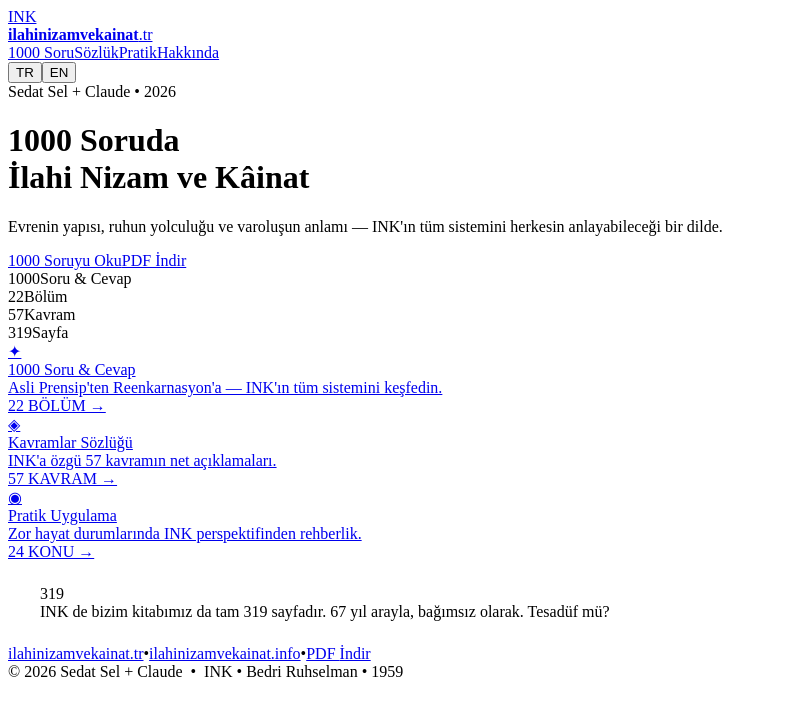
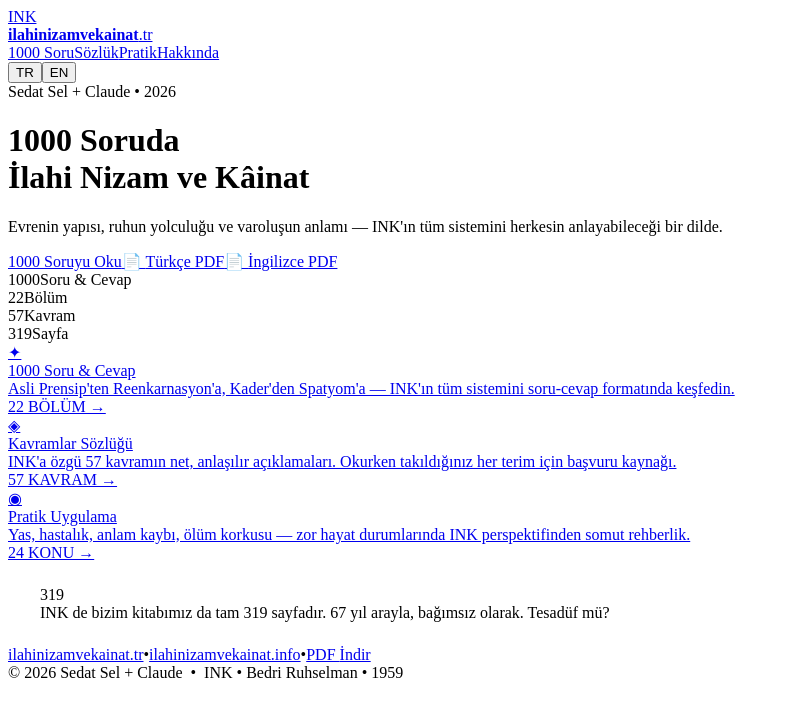
Before and after one commit to avsedatsel/ink-website, a Next.js app: page / in a window 1280 px wide. Shown: the top 716 px of the page, without its empty margins (0-789 px from the left). Built offline with nearby package versions, Linux system fonts and the light colour scheme.

Commit message:
Update Turkish and English text content

```diff
--- a/pages/index.js
+++ b/pages/index.js
@@ -11,29 +11,30 @@ export default function Home() {
       eyebrow: 'Sedat Sel + Claude  •  2026',
       h1a: '1000 Soruda', h1b: 'İlahi Nizam ve Kâinat',
       sub: 'Evrenin yapısı, ruhun yolculuğu ve varoluşun anlamı — INK\'ın tüm sistemini herkesin anlayabileceği bir dilde.',
-      btn1: '1000 Soruyu Oku', btn2: 'PDF İndir',
+      btn1: '1000 Soruyu Oku', pdfTr: 'Türkçe PDF', pdfEn: 'İngilizce PDF',
       s1:'Soru & Cevap', s2:'Bölüm', s3:'Kavram', s4:'Sayfa',
-      f1t:'1000 Soru & Cevap', f1d:'Asli Prensip\'ten Reenkarnasyon\'a — INK\'ın tüm sistemini keşfedin.',
-      f2t:'Kavramlar Sözlüğü', f2d:'INK\'a özgü 57 kavramın net açıklamaları.',
-      f3t:'Pratik Uygulama', f3d:'Zor hayat durumlarında INK perspektifinden rehberlik.',
+      f1t:'1000 Soru & Cevap', f1d:'Asli Prensip\'ten Reenkarnasyon\'a, Kader\'den Spatyom\'a — INK\'ın tüm sistemini soru-cevap formatında keşfedin.',
+      f2t:'Kavramlar Sözlüğü', f2d:'INK\'a özgü 57 kavramın net, anlaşılır açıklamaları. Okurken takıldığınız her terim için başvuru kaynağı.',
+      f3t:'Pratik Uygulama', f3d:'Yas, hastalık, anlam kaybı, ölüm korkusu — zor hayat durumlarında INK perspektifinden somut rehberlik.',
       p319: 'INK de bizim kitabımız da tam 319 sayfadır. 67 yıl arayla, bağımsız olarak. Tesadüf mü?',
     },
     en: {
       eyebrow: 'Sedat Sel + Claude  •  2026',
       h1a: '1000 Questions About', h1b: 'The Divine Order and the Universe',
-      sub: '1000 questions and answers about the universe, the soul, and the meaning of existence — in plain language.',
-      btn1: 'Read 1000 Questions', btn2: 'Download PDF',
+      sub: '1000 questions and answers about the structure of the universe, the journey of the soul, and the meaning of existence — in plain language.',
+      btn1: 'Read 1000 Questions', pdfTr: 'Turkish PDF', pdfEn: 'English PDF',
       s1:'Q & A', s2:'Sections', s3:'Concepts', s4:'Pages',
-      f1t:'1000 Questions & Answers', f1d:'From the Primordial Principle to Reincarnation — explore the complete INK system.',
-      f2t:'Glossary of Terms', f2d:'Clear definitions of 57 INK concepts.',
-      f3t:'Practical Guide', f3d:'Concrete guidance for life\'s most difficult moments.',
-      p319: 'INK and our book are both exactly 319 pages. Written 67 years apart. Coincidence?',
+      f1t:'1000 Questions & Answers', f1d:'From the Primordial Principle to Reincarnation — explore the complete INK system in Q&A format.',
+      f2t:'Glossary of Terms', f2d:'Clear, accessible definitions of 57 concepts unique to the INK system.',
+      f3t:'Practical Guide', f3d:'Grief, illness, loss of meaning, fear of death — concrete INK-based guidance for life\'s hardest moments.',
+      p319: 'INK and our book are both exactly 319 pages. Written 67 years apart, independently. Coincidence?',
     }
   }[lang]
 
   return (
     <>
       <Nav lang={lang} setLang={setLang} />
+
       <div className="hero">
         <div className="hero-eyebrow">{T.eyebrow}</div>
         <h1>
@@ -43,7 +44,8 @@ export default function Home() {
         <p className="hero-sub">{T.sub}</p>
         <div className="hero-btns">
           <Link href="/sorular" className="btn-gold">{T.btn1}</Link>
-          <a href="/INK_KITAP_TAMAMI.pdf" download className="btn-outline">{T.btn2}</a>
+          <a href="/INK_KITAP_TAMAMI.pdf" download className="btn-outline">📄 {T.pdfTr}</a>
+          <a href="/The_Divine_Order_and_The_Universe.pdf" download className="btn-outline">📄 {T.pdfEn}</a>
           <InstallButton lang={lang} />
         </div>
         <div className="hero-stats">
@@ -53,6 +55,7 @@ export default function Home() {
           <div><span className="stat-num">319</span><span className="stat-lbl">{T.s4}</span></div>
         </div>
       </div>
+
       <div className="features">
         <Link href="/sorular" className="feat-card" style={{display:'block'}}>
           <div className="feat-icon">✦</div>
@@ -73,12 +76,14 @@ export default function Home() {
           <span className="feat-link">24 KONU →</span>
         </Link>
       </div>
+
       <div style={{padding:'24px 32px'}}>
         <div className="banner-319">
           <span className="num">319</span>
           <div className="lbl">{T.p319}</div>
         </div>
       </div>
+
       <Footer lang={lang} />
     </>
   )
```
